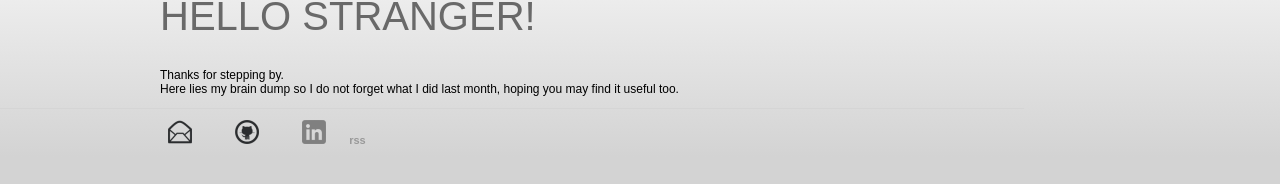
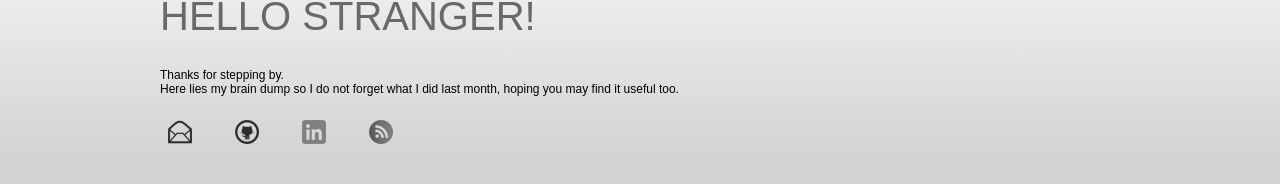
Before and after one commit to mauroseb/mauroseb.github.io, a Jekyll site: the page built from index.html, in a window 1280 px wide. Shown: the part 116-300 px from the top of the page. Built offline with Jekyll 4.4.1, drawn with Linux system fonts in a browser that asks for light colours; the list of posts is cut into pages by our own code.

Commit message:
Update footer.html

```diff
--- a/_includes/footer.html
+++ b/_includes/footer.html
@@ -4,7 +4,7 @@
 	   	<li><a href="mailto:mauro.oddi@gmail.com"><img width="24" height="24" src="{{ "/" | relative_url }}images/icons/email-24.png" /></a></li>
 	        <li><a href="https://github.com/mauroseb"><img width="24" height="24" src="{{ "/" | relative_url }}images/icons/github-10-24.png" /></a></li>
 		<li><a href="https://www.linkedin.com/in/mauro27"><img width="24" height="24" src="{{ "/" | relative_url }}images/icons/linkedin-3-24.png" /></a></li>
-		<li><a href="{{ "/feed.xml" | relative_url }}">rss</a></li>
+		<li><a href="{{ "/feed.xml" | relative_url }}"><img width="24" height="24" src="{{ "/" | relative_url }}images/icons/rss-4-24.png" /></a></li>
 	       </ul>
 	       </div>
       </footer>
```
